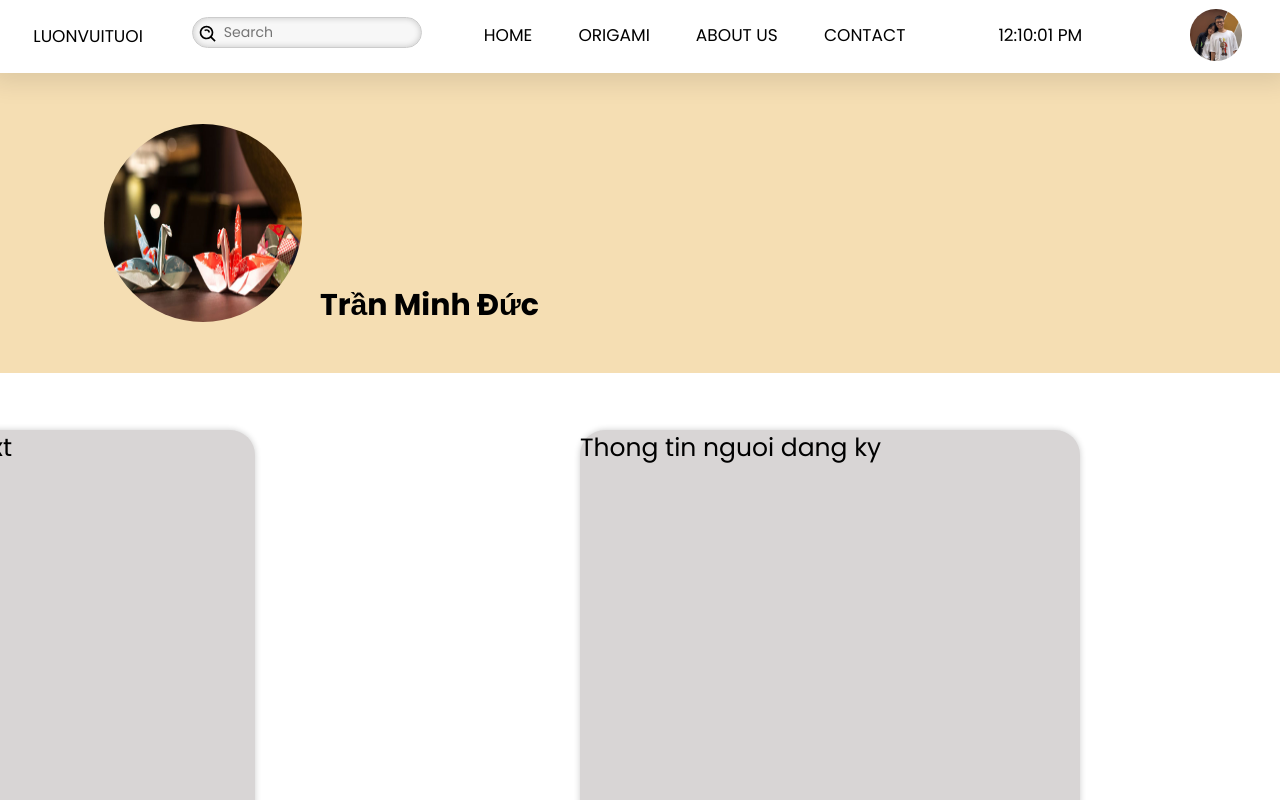
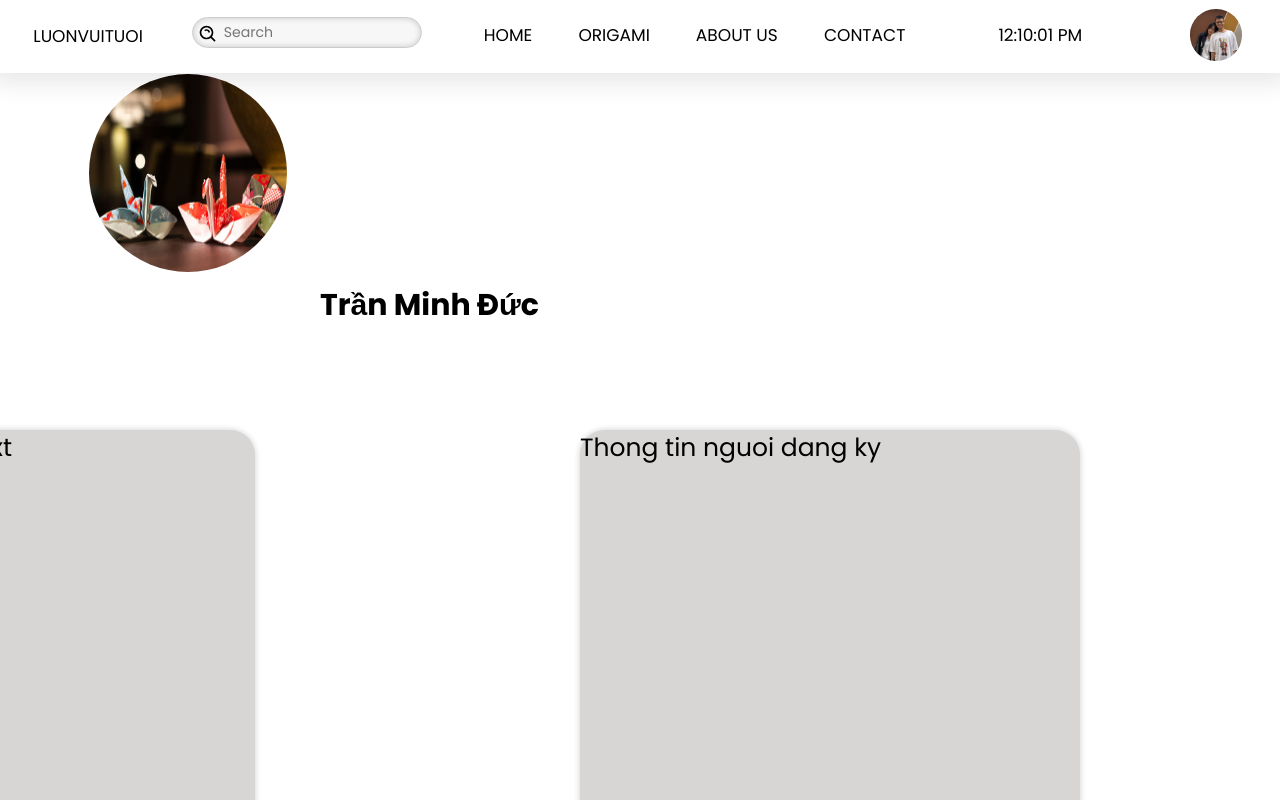
Before and after one commit to T2108A-Luonvuituoi-G1/Origami-eProject, a React (Create React App) app: page /profile in a window 1280 px wide. Shown: the top 800 px of the page. Built offline with nearby package versions, Linux system fonts and the light colour scheme.

Commit message:
Update UserProfile.css

```diff
--- a/src/OrigamiPage/UserProfile/Assets/Css/UserProfile.css
+++ b/src/OrigamiPage/UserProfile/Assets/Css/UserProfile.css
@@ -1,11 +1,6 @@
 .Profile-top{
-    padding: 50px 15px  ;
-    background-color: wheat;
-    background-image: url();
-    background-size: 100px;
-     /* background-image: url(/Images/Gap-giay-origami.jpg);  */
-    background-size: cover;
-
+    width: 100%;
+    height: 20vw;
 }
 
 .card one{
@@ -18,7 +13,7 @@
     height: 400px;
     width: 400px;
     border: 0px solid transparent;
-    border-radius: 100%;
+    border-radius: 50%;
     margin-right:75px;
 }
 .Profile-top >  div > p {
```
